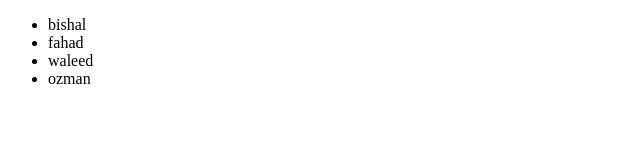
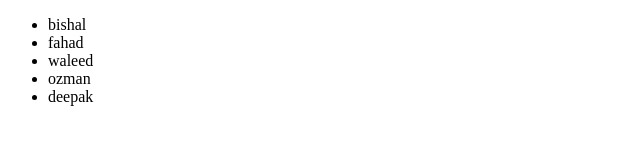
Before and after one commit to fahadahad/fahad, a plain HTML site: page index.html in a window 1280 px wide. Shown: the full height of the page, 0-640 px from the left. Drawn offline with Linux system fonts and the light colour scheme.

Commit message:
added a new list

```diff
--- a/index.html
+++ b/index.html
@@ -11,6 +11,7 @@
     <li>fahad</li>
     <li>waleed</li>
     <li>ozman</li>
+    <li>deepak</li>
 </ul>
 </body>
 </html>
```
